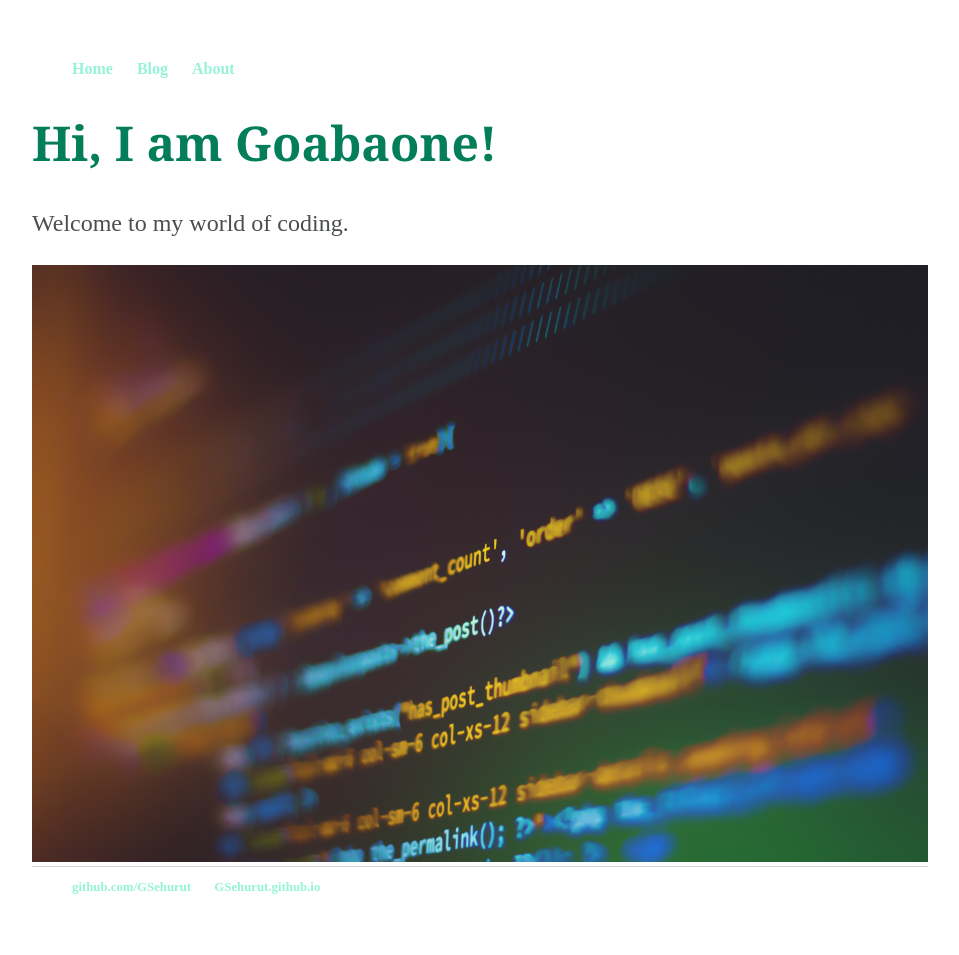
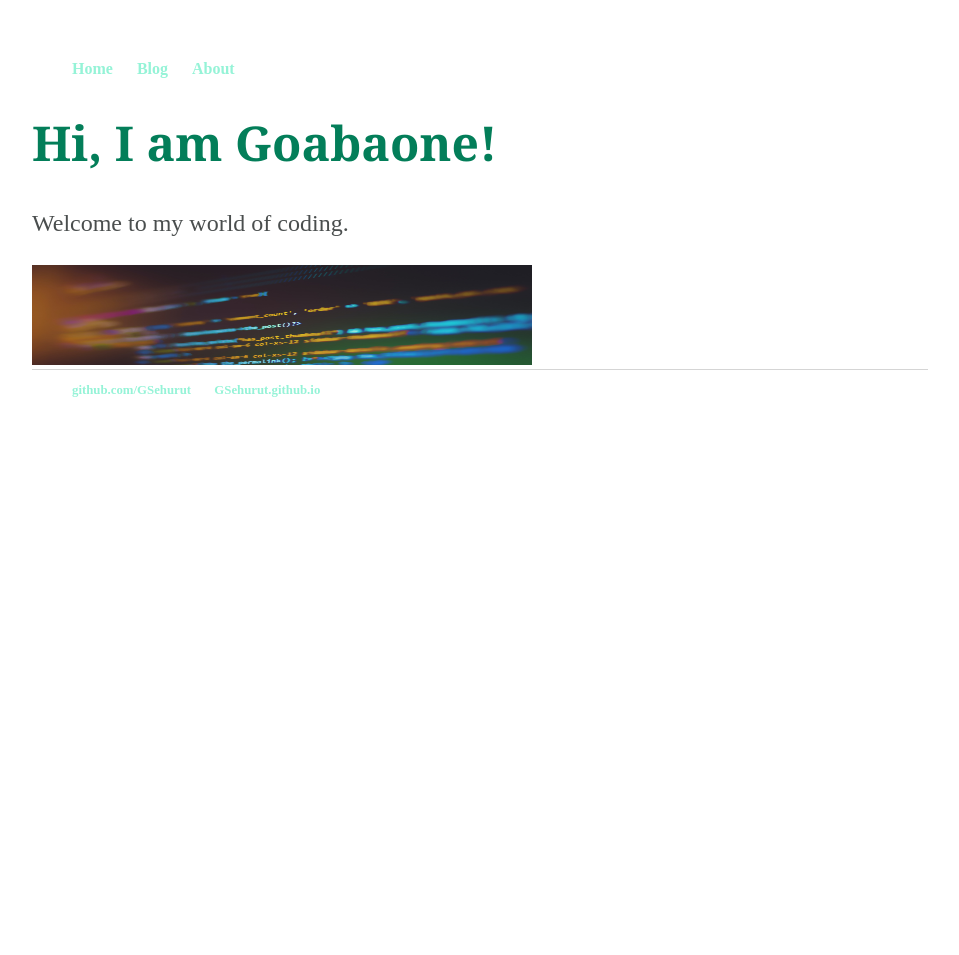
Before and after one commit to GSehurut/GSehurut.github.io, a Jekyll site: the page built from index.html, in a window 1280 px wide. Shown: the whole page, without its empty margins (160-1119 px from the left). Built offline with Jekyll 4.4.1, drawn with Linux system fonts in a browser that asks for light colours; after the commit the page ends 900 px from its top, so only the background shows below that.

Commit message:
Update index.html

```diff
--- a/index.html
+++ b/index.html
@@ -5,5 +5,5 @@ title: Web Programming
 <div class="blurb">
       <h1>Hi, I am Goabaone!</h1>
       <p>Welcome to my world of coding.</p>
-      <img src="/pictures/coding.jpg" width=100% height=10%>
+      <img src="/pictures/coding.jpg" width=500px height=100px>
 </div>
```
